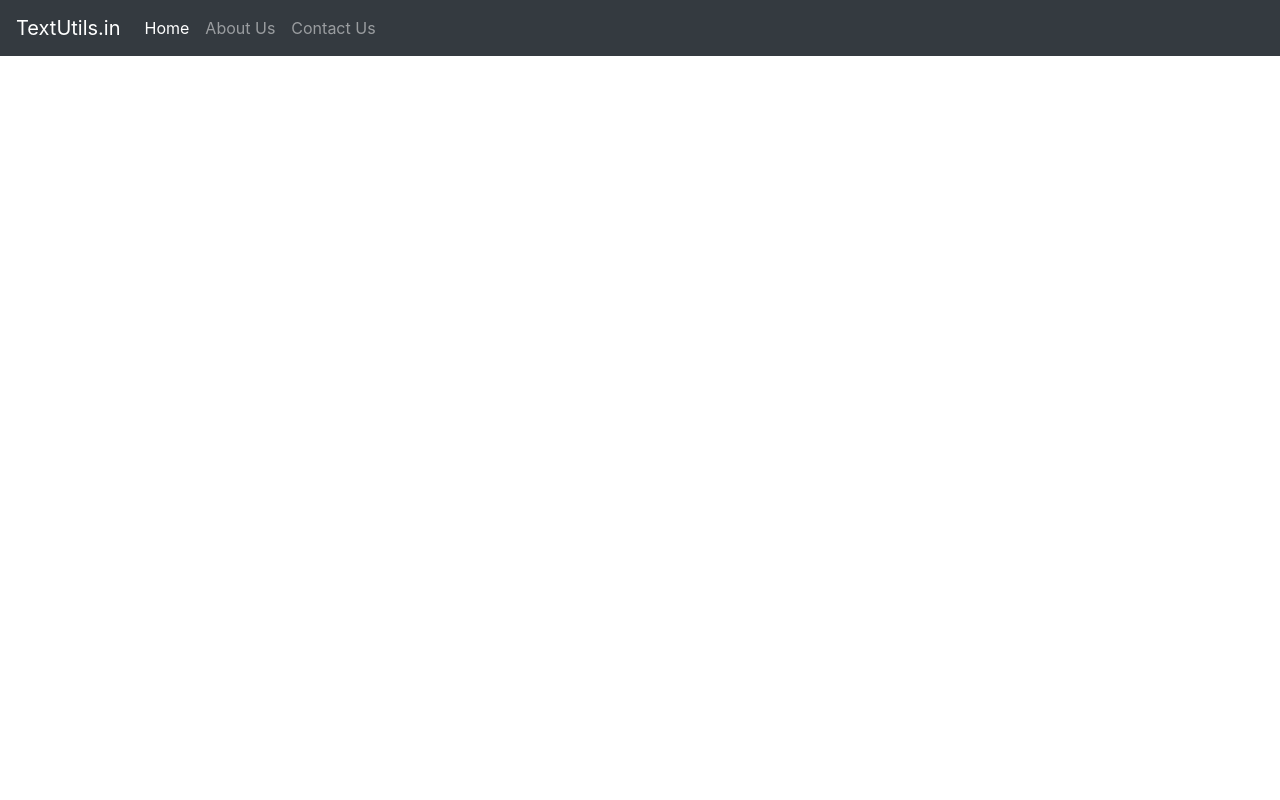
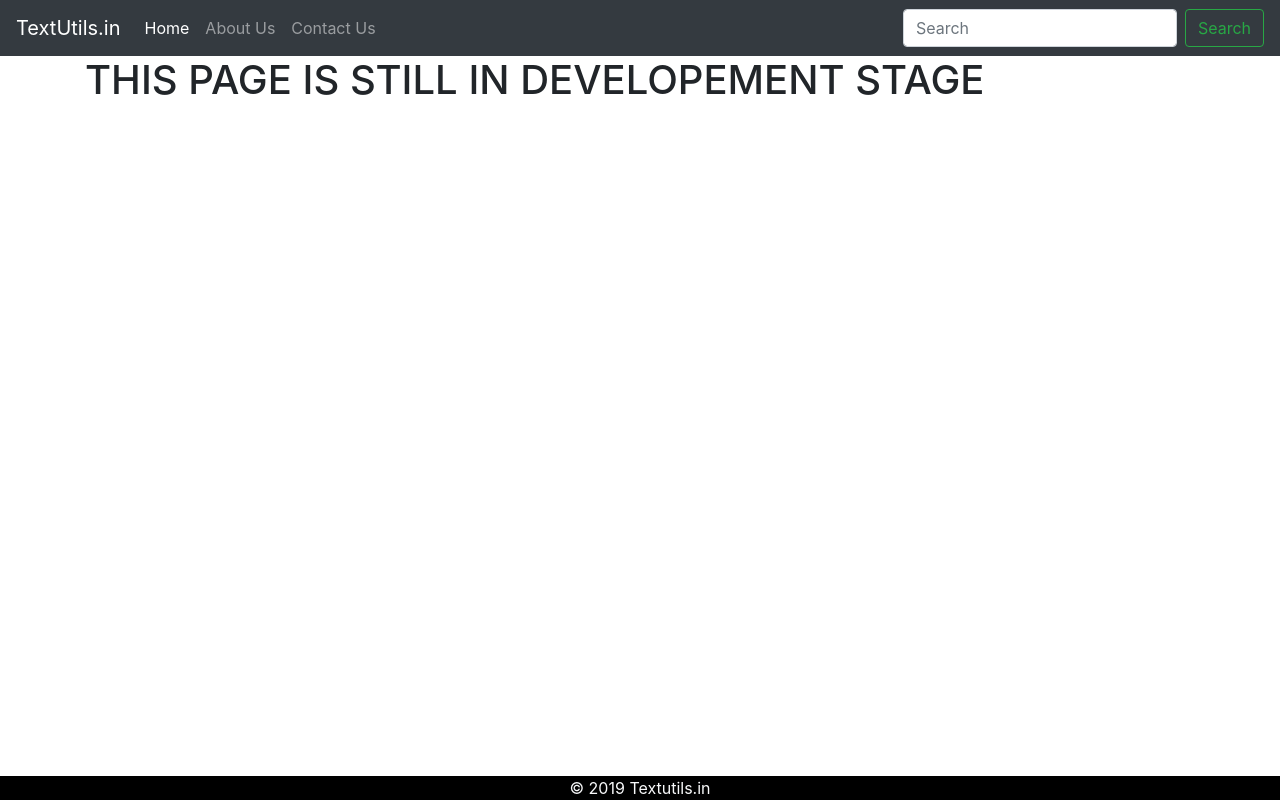
Before and after one commit to TejsinghDhaosriya/django-textutils-project-jumpstart, a Django app: template templates/about.html in a window 1280 px wide. Run offline with Django 3.2, Linux system fonts and the light colour scheme; the template is opened without the code that fills it, so the values that code supplies are empty; some libraries are stand-ins or nearby versions.

Commit message:
about page

```diff
--- a/templates/about.html
+++ b/templates/about.html
@@ -44,3 +44,18 @@
 
   </ul>
 </div>
+
+<form class="form-inline">
+    <input class="form-control mr-sm-2" type="search" placeholder="Search" aria-label="Search">
+    <button class="btn btn-outline-success my-2 my-sm-0" type="submit">Search</button>
+  </form>
+</nav>
+<div class="container">
+<h1> THIS PAGE IS STILL IN DEVELOPEMENT STAGE </h1></div>
+
+
+<footer class="footer">
+  <div class="container">
+    <span class="text-light">&#169 2019 Textutils.in </span>
+  </div>
+</footer>
```
